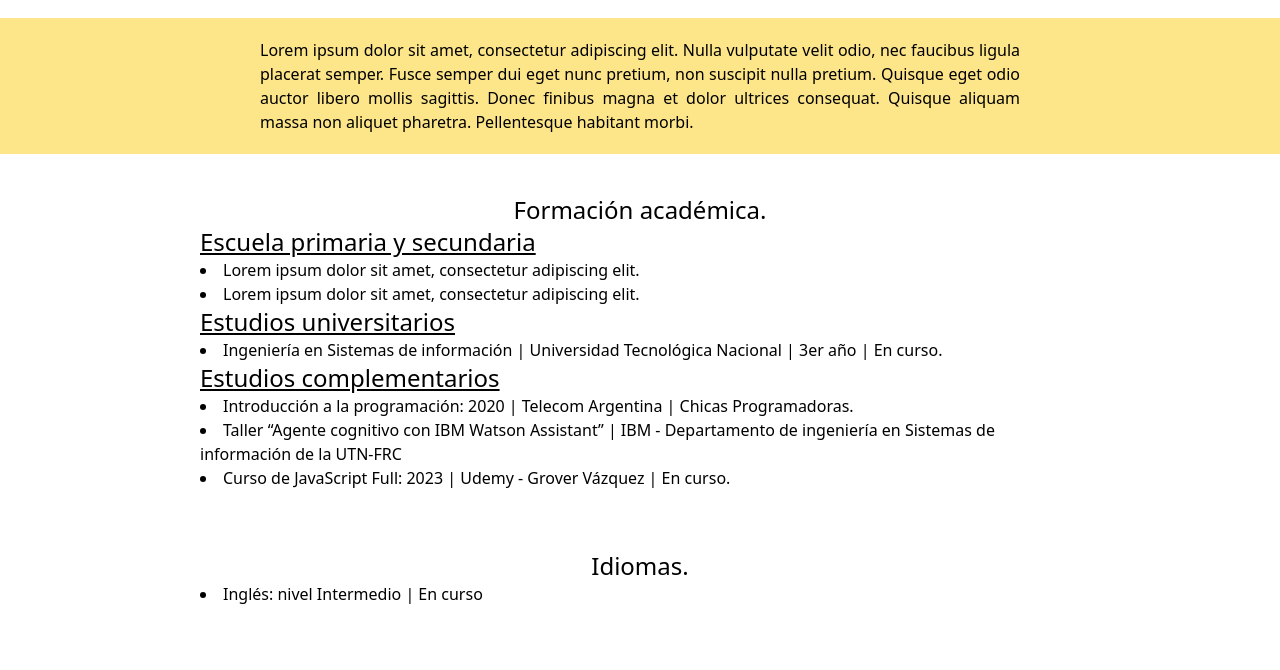
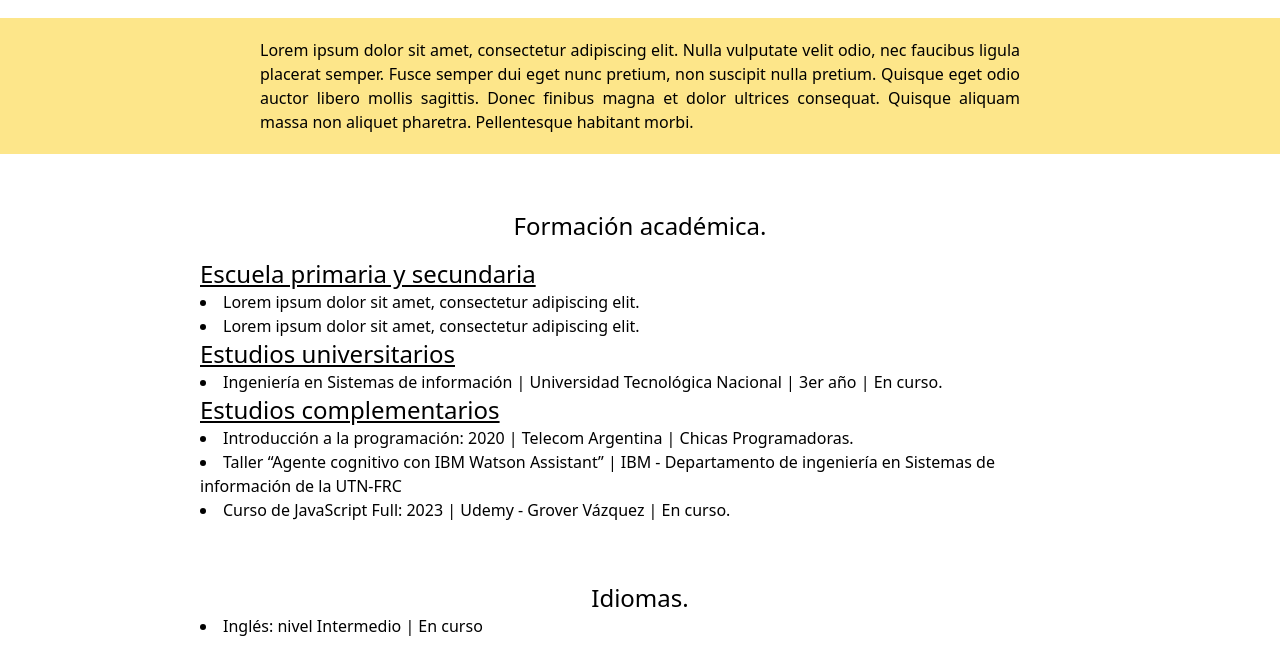
Before and after one commit to IaraMartinelli/CV_Iara-Martinelli, a plain HTML site: page index.html in a window 1280 px wide. Shown: the part 130-800 px from the top of the page. Drawn offline with nearby package versions, Linux system fonts and the light colour scheme.

Commit message:
Segunda versión 27/02

```diff
--- a/index.html
+++ b/index.html
@@ -25,12 +25,12 @@
 
     <main class="mx-40">
         <section class="m-5 p-5">
-            <h2 class="text-2xl text-center"> Formación académica. </h2>
+            <h2 class="text-2xl text-center m-2 p-2"> Formación académica. </h2>
                 <h3 class="text-2xl underline"> Escuela primaria y secundaria </h3>
                     <li>Lorem ipsum dolor sit amet, consectetur adipiscing elit.</li>
                     <li>Lorem ipsum dolor sit amet, consectetur adipiscing elit.</li>
 
-                <h3 class="text-2xl underline"> Estudios universitarios </h3>
+                <h3 class="text-2xl underline "> Estudios universitarios </h3>
                     <li>Ingeniería en Sistemas de información | Universidad Tecnológica Nacional | 3er año | En curso.</li>
 
                 <h3 class="text-2xl underline"> Estudios complementarios </h3>
```
